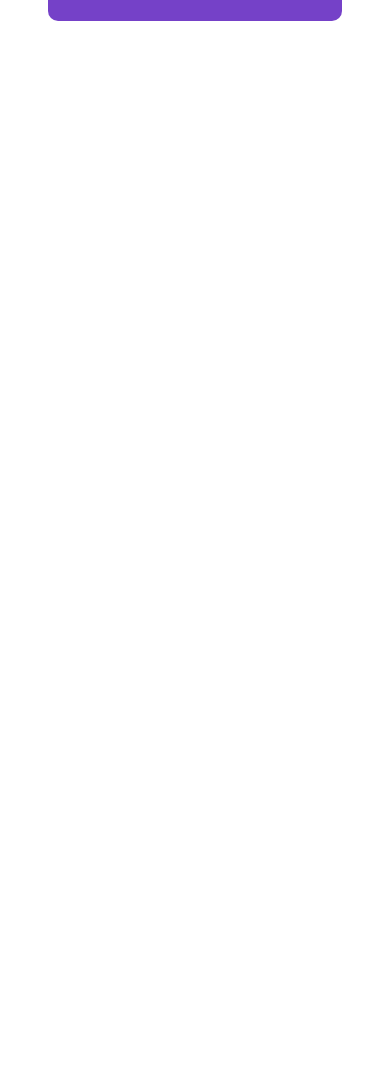
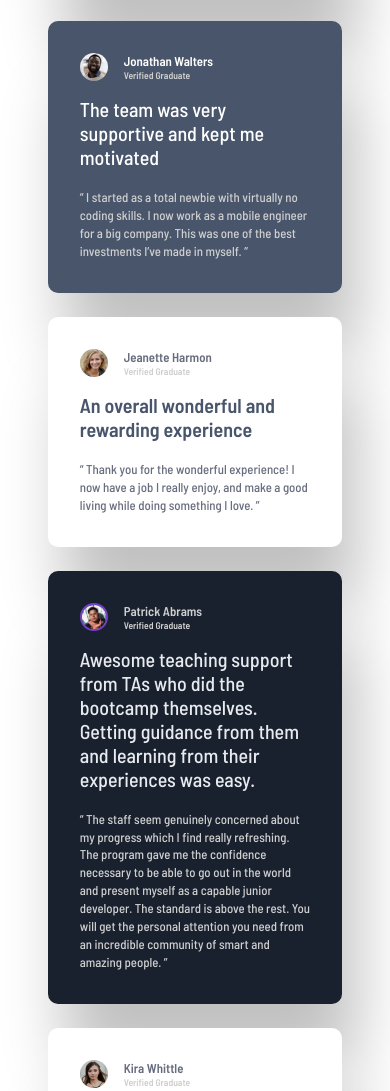
Before and after one commit to jonmc89/testimonials-grid-section-main, a plain HTML site: page index.html in a window 390 px wide. Shown: the part 512-1603 px from the top of the page. Before the commit the page ends 844 px from the top, so only its background shows below. Drawn offline with Linux system fonts and the light colour scheme.

Commit message:
Mobile View Completed.

```diff
--- a/index.html
+++ b/index.html
@@ -48,6 +48,104 @@
             as a Software Engineer at a VR startup. ”
           </p>
         </div>
+        <div class="card grey500">
+          <div class="profile-container">
+            <img
+              class="grey500-img"
+              src="./images/image-jonathan.jpg"
+              alt="jonathan walters"
+            />
+            <div class="profile-headers">
+              <h1 class="grey500-name">Jonathan Walters</h1>
+              <h2 class="grey500-verified">Verified Graduate</h2>
+            </div>
+          </div>
+          <p class="paragraph-1 grey500-p1">
+            The team was very supportive and kept me motivated
+          </p>
+          <p class="paragraph-2 grey500-p2">
+            “ I started as a total newbie with virtually no coding skills. I now
+            work as a mobile engineer for a big company. This was one of the
+            best investments I’ve made in myself. ”
+          </p>
+        </div>
+        <div class="card white">
+          <div class="profile-container">
+            <img
+              class="white-img"
+              src="./images/image-jeanette.jpg"
+              alt="jeanette harmon"
+            />
+            <div class="profile-headers">
+              <h1 class="white-name">Jeanette Harmon</h1>
+              <h2 class="white-verified">Verified Graduate</h2>
+            </div>
+          </div>
+          <p class="paragraph-1 white-p1">
+            An overall wonderful and rewarding experience
+          </p>
+          <p class="paragraph-2 white-p2">
+            “ Thank you for the wonderful experience! I now have a job I really
+            enjoy, and make a good living while doing something I love. ”
+          </p>
+        </div>
+        <div class="card darkblue">
+          <div class="profile-container">
+            <img
+              class="darkblue-img"
+              src="./images/image-patrick.jpg"
+              alt="patrick abrams"
+            />
+            <div class="profile-headers">
+              <h1 class="darkblue-name">Patrick Abrams</h1>
+              <h2 class="darkblue-verified">Verified Graduate</h2>
+            </div>
+          </div>
+          <p class="paragraph-1 darkblue-p1">
+            Awesome teaching support from TAs who did the bootcamp themselves.
+            Getting guidance from them and learning from their experiences was
+            easy.
+          </p>
+
+          <p class="paragraph-2 darkblue-p2">
+            “ The staff seem genuinely concerned about my progress which I find
+            really refreshing. The program gave me the confidence necessary to
+            be able to go out in the world and present myself as a capable
+            junior developer. The standard is above the rest. You will get the
+            personal attention you need from an incredible community of smart
+            and amazing people. ”
+          </p>
+        </div>
+        <div class="card white">
+          <div class="profile-container">
+            <img
+              class="white-img"
+              src="./images/image-kira.jpg"
+              alt="kira whittle"
+            />
+            <div class="profile-headers">
+              <h1 class="white-name">Kira Whittle</h1>
+              <h2 class="white-verified">Verified Graduate</h2>
+            </div>
+          </div>
+          <p class="paragraph-1 white-p1">
+            Such a life-changing experience. Highly recommended!
+          </p>
+          <p class="paragraph-2 white-p2">
+            “ Before joining the bootcamp, I’ve never written a line of code. I
+            needed some structure from professionals who can help me learn
+            programming step by step. I was encouraged to enroll by a former
+            student of theirs who can only say wonderful things about the
+            program. The entire curriculum and staff did not disappoint. They
+            were very hands-on and I never had to wait long for assistance. The
+            agile team project, in particular, was outstanding. It took my
+            learning to the next level in a way that no tutorial could ever
+            have. In fact, I’ve often referred to it during interviews as an
+            example of my developent experience. It certainly helped me land a
+            job as a full-stack developer after receiving multiple offers. 100%
+            recommend! ”
+          </p>
+        </div>
       </div>
     </main>
   </body>
--- a/styles.css
+++ b/styles.css
@@ -36,6 +36,8 @@
   padding: 2rem;
   height: auto;
   border-radius: 10px;
+  margin-bottom: 1.5em;
+  box-shadow: 1em 4em 4em rgb(193, 193, 193);
 }
 
 .profile-container {
@@ -61,7 +63,7 @@ h2 {
 .paragraph-1 {
   margin-bottom: 1em;
   font-size: 1.25em;
-  line-height: 1.4em;
+  line-height: 1.2em;
 }
 
 .paragraph-2 {
@@ -94,3 +96,74 @@ h2 {
 .purple500-p2 {
   color: var(--PrimaryPurple300);
 }
+
+/** Card grey500 **/
+
+.grey500 {
+  background-color: var(--Grey500);
+}
+
+.grey500-name {
+  color: var(--White);
+}
+
+.grey500-verified {
+  color: var(--Grey200);
+}
+
+.grey500-p1 {
+  color: var(--White);
+}
+
+.grey500-p2 {
+  color: var(--Grey200);
+}
+
+/** Card white **/
+
+.white {
+  background-color: var(--White);
+}
+
+.white-name {
+  color: var(--Grey400);
+}
+
+.white-verified {
+  color: var(--Grey200);
+}
+
+.white-p1 {
+  color: var(--Grey500);
+  font-weight: bolder;
+}
+
+.white-p2 {
+  color: var(--Grey400);
+}
+
+/** Card darkblue **/
+
+.darkblue {
+  background-color: var(--DarkBlue);
+}
+
+.darkblue-img {
+  border: 2px solid var(--PrimaryPurple500);
+}
+
+.darkblue-name {
+  color: var(--Grey200);
+}
+
+.darkblue-verified {
+  color: var(--Grey200);
+}
+
+.darkblue-p1 {
+  color: var(--Grey100);
+}
+
+.darkblue-p2 {
+  color: var(--Grey200);
+}
```
